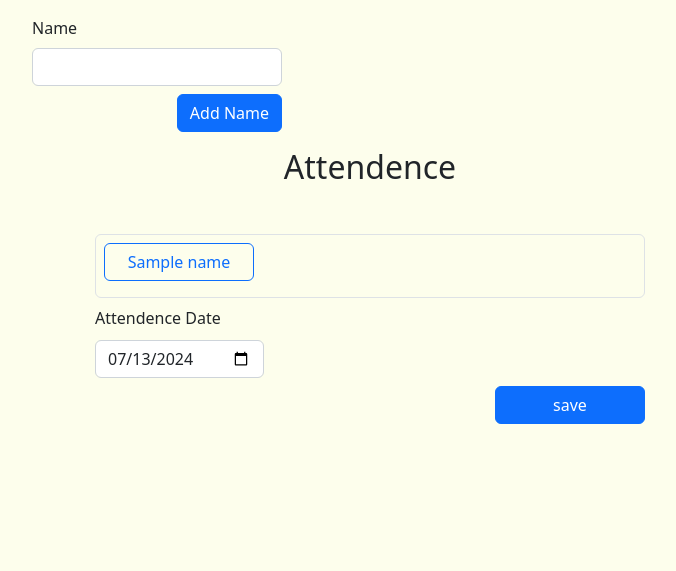
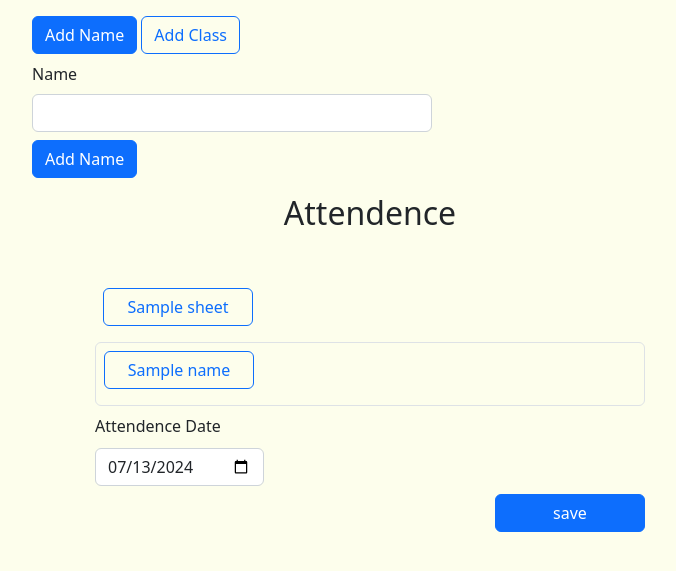
Before and after one commit to JoethonDev/Deacon, a Django app: template attendance/templates/index.html in a window 1280 px wide. Shown: the top 571 px of the page, without its empty margins (270-946 px from the left). Run offline with Django 4.2, Linux system fonts and the light colour scheme; the template is opened without the code that fills it: most values are stand-ins (such as "Sample title", 1, 10 or a date in 2020); some libraries are stand-ins or nearby versions.

Commit message:
add class feature

```diff
--- a/attendance/templates/index.html
+++ b/attendance/templates/index.html
@@ -14,7 +14,11 @@
         }
 
         .add-name{
-            width: 250px;
+            width: 400px;
+        }
+
+        .add-name h2{
+            margin: None !important;
         }
 
         .add-name .btn{
@@ -46,10 +50,14 @@
             margin-top: 10px;
         }
 
-        .btn {
+        .attendence .btn {
             width: 150px;
             display: block;
             margin-left: auto;
+        }
+
+        .pop-up{
+
         }
 
     </style>
@@ -57,6 +65,10 @@
 <body>
     <div class="container">
         <div class="add-name mb-3 mt-3">
+            <div class="choices mb-2">
+                <button class="btn btn-primary choice-submit" data-choice="name">Add Name</button>
+                <button class="btn btn-outline-primary choice-submit" data-choice="class">Add Class</button>
+            </div>
             <label for="name-field" class="form-label">Name</label>
             <input type="text" class="form-control" id="name-field" name="name">
             <button class="btn btn-primary mt-2 submit-name">Add Name</button>
@@ -76,6 +88,16 @@
 
             <form action="save" method="post">
                 {% csrf_token %}
+                <div class="p-2 d-flex sheets-form flex-wrap">
+                    {% for sheet in sheets %}
+                        <div class="sheet-btn mb-2 me-2 ">
+                            <input class="btn-check" type="radio" name="sheet" value="{{ sheet }}" id="{{ sheet }}">
+                            <label class="btn btn-outline-primary" for="{{ sheet }}">
+                                {{ sheet }}
+                            </label>
+                        </div>
+                    {% endfor %}
+                </div>
                 <div class="border rounded p-2 form-container d-flex justify-content-between flex-wrap names-form">
                     {% for name in names %}
                         <div class="name-btn mb-2 me-2 ">
@@ -105,9 +127,20 @@
         const NAME = document.querySelector("#name-field")
         const ADDBTN = document.querySelector(".submit-name")
         const NAMESFORM = document.querySelector(".names-form")
+        const SHEETSFORM = document.querySelector(".sheets-form")
         const DATE = document.querySelector("#date")
+        const SWITCHBTNS = document.querySelectorAll(".choice-submit")
 
         // Functions
+        function removeActiveClass(buttons){
+            if(buttons){
+                buttons.forEach(btn => {
+                    btn.classList.remove("btn-primary")
+                    btn.classList.add("btn-outline-primary")
+                })
+            }
+        }
+
         function removeAlert(element){
             let fading = setInterval(() => {
                 element.style.opacity -= 0.2
@@ -130,18 +163,77 @@
             }
         }
 
-        function activeBtn(btn){
+        function activeBtn(btn, btns=null){
             btn.addEventListener("click", (e) => {
                 let currentBtn = e.target
-
+                if (btns){
+                    removeActiveClass(btns)
+                    btn.addEventListener("click", getNames())
+                }
                 setTimeout(() => {
                     toggleActiveClass(currentBtn.parentNode.querySelector("input"), currentBtn)
                 }, 0);
             })
         }
 
+        function buildNames(names){
+            let html = ""
+            names.forEach(name => {
+                html += `
+                <div class="name-btn mb-2 me-2 ">
+                    <input class="form-check-input" type="checkbox" name="name" value="${name}" id="${name}">
+                    <label class="form-check-label btn btn-outline-primary" for="${name}">
+                        ${name}
+                    </label>
+                </div>
+
+                `
+            })
+            return html
+        }
+
+        // function activeBtns(divName){
+        //     if (divName == "sheets"){
+        //         activeSheetBtns()
+        //     }
+        //     else if (divName == "names"){
+        //         activeNamesBtns()
+        //     }
+        // }
+
+        function activeSheetBtns(){
+            let sheets = document.querySelectorAll(".sheets-form .btn")
+            sheets.forEach(btn => {
+                activeBtn(btn, sheets)
+            })
+        }
+
+        function sleep(milliseconds) {
+            const start = new Date().getTime();
+            let end = start;
+            while (end < start + milliseconds) {
+                end = new Date().getTime();
+            }
+        }
+
+        function getNames(){
+            setTimeout(() => {
+                fetch(`/names/${getSheetName()}`)
+                .then(response => response.json().then(data => ({"data": data, "status": response.status})))
+                .then(result => {
+                    if (result.status == 404){
+                        NAMESFORM.innerHTML = "There is No Names!"
+                    }
+                    else{
+                        NAMESFORM.innerHTML = buildNames(result.data.names)
+                        activeNamesBtns()
+                    }
+                })
+            }, 100)
+        }
+
         function activeNamesBtns(){
-            let names = document.querySelectorAll(".btn")
+            let names = document.querySelectorAll(".names-form .btn")
             names.forEach(btn => {
                 activeBtn(btn)
             })
@@ -180,37 +272,88 @@
         // Real-time
         // When page is loaded
         window.addEventListener("DOMContentLoaded", () => {
+            activeSheetBtns()
             activeNamesBtns()
             setDateToSaturday()
+
+            // activate selecting buttons
+            SWITCHBTNS.forEach(choiceBtn => {
+                choiceBtn.addEventListener("click", (e) => {
+                    removeActiveClass(SWITCHBTNS)
+                    choiceBtn.classList.add("btn-primary")
+                    choiceBtn.classList.remove("btn-outline-primary")
+                })
+            })
         })
+
+        function getSheetName(){
+            let name = ""
+            let checked = document.querySelector(".sheets-form input:checked")
+            name = checked?.id
+            return name
+        }
+
+        function addName(name){
+            // Add Name Btn
+            let nameBtn = `
+                <div class="name-btn mb-2 me-2 ">
+                    <input class="form-check-input" type="checkbox" name="name" value="${name}" id="${name}">
+                    <label class="form-check-label btn btn-outline-primary" for="${name}">
+                        ${name}
+                    </label>
+                </div>
+            `
+            NAME.value = ""
+            NAMESFORM.insertAdjacentHTML("beforeend", nameBtn)
+        }
+
+        function addClass(sheet){
+            // Add Name Btn
+            let sheetBtn = `
+                <div class="sheet-btn mb-2 me-2 ">
+                    <input class="btn-check" type="radio" name="sheet" value="${sheet}" id="${sheet}">
+                    <label class="btn btn-outline-primary" for="${sheet}">
+                        ${sheet}
+                    </label>
+                </div>
+            `
+            NAME.value = ""
+            SHEETSFORM.insertAdjacentHTML("beforeend", sheetBtn)
+        }
 
         // When new name is added
         ADDBTN.addEventListener("click", () => {
             // Send Request
             let name = NAME.value
-            fetch("/names", ({
+            let url = "/names"
+            let choice = document.querySelector(".choices .btn-primary").dataset.choice
+            let data = {
+                    "name" : name,
+                    "sheet" : getSheetName(),
+            }
+            if (choice == "class"){
+                url = "/class"
+                data = {
+                    "sheet" : name
+                }
+            }
+            fetch(url, ({
                 method: 'post',
-                body: JSON.stringify({
-                    "name" : name
-                })
+                body: JSON.stringify(data)
             }))
             .then(response => response.json().then(data => ({"message" : data.message, "status":response.status})))
             .then(result => {
                 let className = "alert-success"
                 if (result.status == 200){
-                    // Add Name Btn
-                    let nameBtn = `
-                        <div class="name-btn mb-2 me-2 ">
-                            <input class="form-check-input" type="checkbox" name="name" value="${name}" id="${name}">
-                            <label class="form-check-label btn btn-outline-primary" for="${name}">
-                                ${name}
-                            </label>
-                        </div>
-                    `
-                    NAME.value = ""
-                    NAMESFORM.insertAdjacentHTML("beforeend", nameBtn)
-                    // Active Btn
-                    activeBtn(NAMESFORM.lastElementChild)
+                    if (choice == "class"){
+                        addClass(name)
+                        activeSheetBtns()
+
+                    }
+                    else if (choice == "name"){
+                        addName(name)
+                        activeBtn(NAMESFORM.lastElementChild)
+                    }
                 }
                 else{
                     className = "alert-danger"
--- a/attendance/urls.py
+++ b/attendance/urls.py
@@ -5,4 +5,6 @@ urlpatterns = [
     path('', index, name="index"),
     path('save', submit_attendance),
     path('names', submit_name),
+    path('names/<str:sheet_name>', retrieve_names),
+    path('class', submit_class),
 ]
```
Also changed, not shown: attendance/functions.py (+36 -12 lines), attendance/views.py (+30 -6 lines), db.sqlite3.
